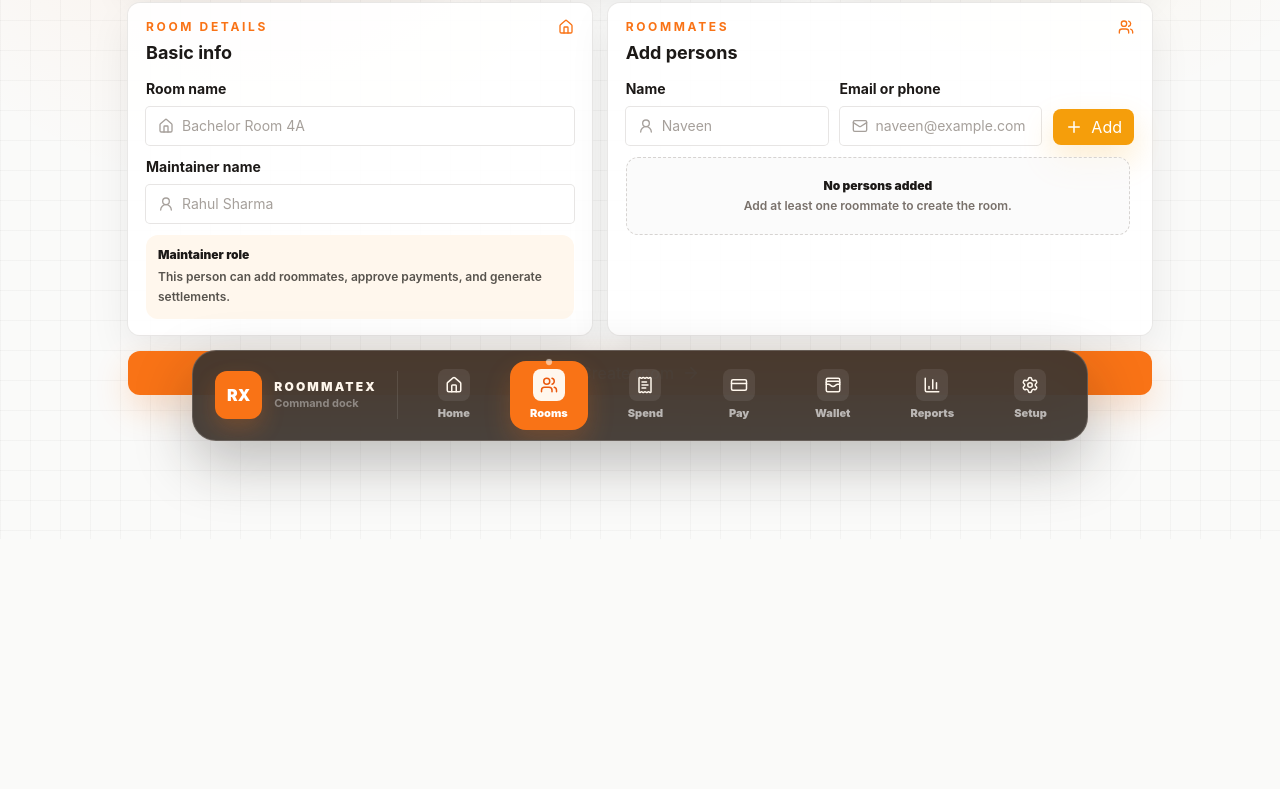
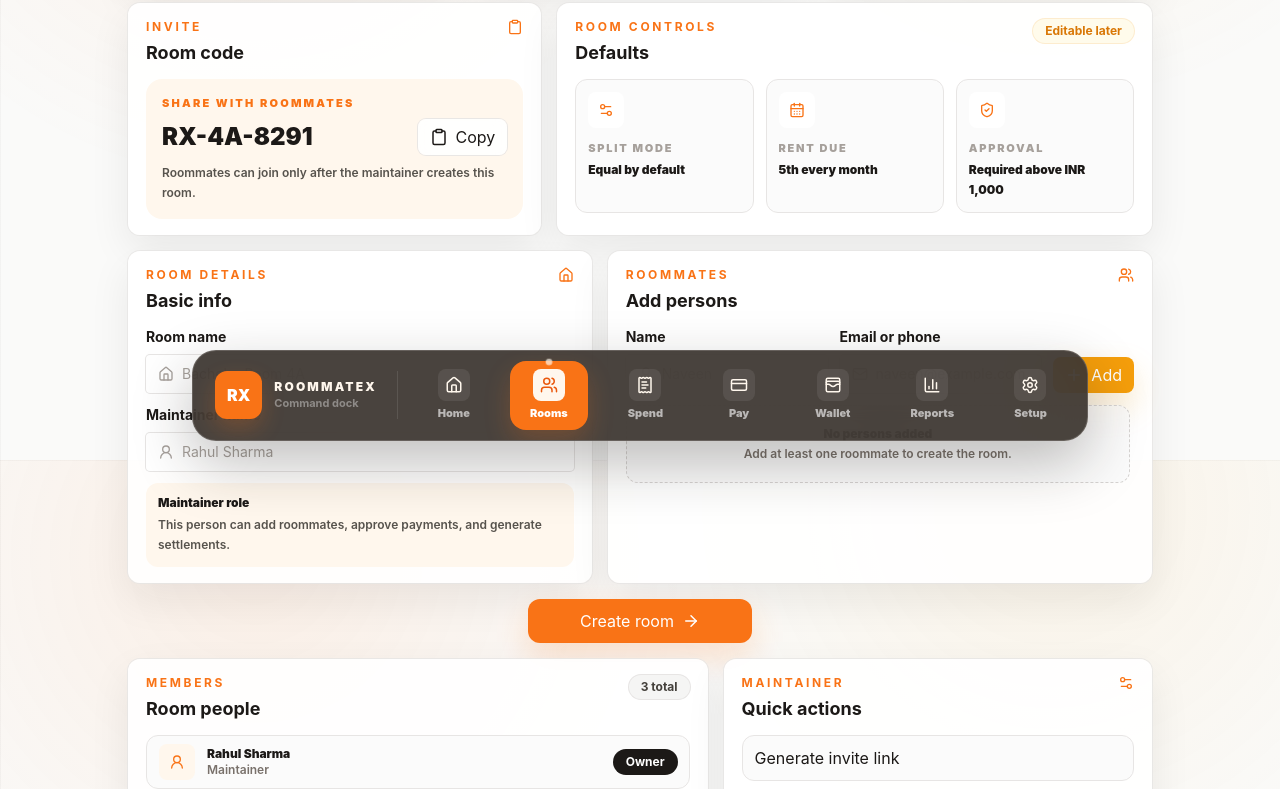
Before and after one commit to JayaramireddyMeeniga/splitwise, a React (Vite) app: page /rooms in a window 1280 px wide. Shown: the part 340-1129 px from the top of the page. Before the commit the page ends 879 px from the top, so only its background shows below. Built offline with nearby package versions, Linux system fonts and the light colour scheme.

Commit message:
feat: enhance RoomList and RoomSetup components; improve button styling and add room options and member display

```diff
--- a/src/pages/Onboarding/RoomSetup.jsx
+++ b/src/pages/Onboarding/RoomSetup.jsx
@@ -186,7 +186,7 @@ const RoomSetup = () => {
           </div>
         </Card>
 
-        <Button className="w-full rounded-xl" icon={ArrowRight} iconPosition="right" type="submit">
+        <Button className="mx-auto min-w-52 rounded-xl px-8" icon={ArrowRight} iconPosition="right" type="submit">
           Create room
         </Button>
 
--- a/src/pages/Rooms/RoomList.jsx
+++ b/src/pages/Rooms/RoomList.jsx
@@ -2,10 +2,14 @@ import { createElement } from 'react'
 import {
   ArrowRight,
   Building2,
+  CalendarDays,
   CheckCircle2,
+  Clipboard,
   Home,
   Mail,
   Plus,
+  Settings2,
+  ShieldCheck,
   Trash2,
   UserRound,
   Users,
@@ -21,6 +25,18 @@ const roomSteps = [
   { label: 'Create room', icon: Building2 },
   { label: 'Add people', icon: Users },
   { label: 'Open ledger', icon: CheckCircle2 },
+]
+
+const roomOptions = [
+  { label: 'Split mode', value: 'Equal by default', icon: Settings2 },
+  { label: 'Rent due', value: '5th every month', icon: CalendarDays },
+  { label: 'Approval', value: 'Required above INR 1,000', icon: ShieldCheck },
+]
+
+const sampleMembers = [
+  { name: 'Rahul Sharma', role: 'Maintainer', status: 'Owner' },
+  { name: 'Arun Kumar', role: 'Roommate', status: 'Invited' },
+  { name: 'Sai Teja', role: 'Roommate', status: 'Active' },
 ]
 
 const RoomList = () => {
@@ -106,6 +122,49 @@ const RoomList = () => {
             </div>
           </Card>
         ))}
+      </section>
+
+      <section className="mb-4 grid gap-4 xl:grid-cols-[0.82fr_1.18fr]">
+        <Card className="p-4 shadow-none">
+          <CardHeader className="mb-3">
+            <CardTitle eyebrow="invite">Room code</CardTitle>
+            <Clipboard className="h-4 w-4 text-primary" />
+          </CardHeader>
+          <div className="rounded-2xl bg-primary-light p-4">
+            <p className="text-[11px] font-black uppercase tracking-[0.2em] text-primary">
+              share with roommates
+            </p>
+            <div className="mt-2 flex items-center justify-between gap-3">
+              <p className="text-2xl font-black text-ink">RX-4A-8291</p>
+              <Button size="sm" variant="secondary" className="rounded-lg" icon={Clipboard}>
+                Copy
+              </Button>
+            </div>
+            <p className="mt-2 text-xs font-semibold leading-5 text-stone-600">
+              Roommates can join only after the maintainer creates this room.
+            </p>
+          </div>
+        </Card>
+
+        <Card className="p-4 shadow-none">
+          <CardHeader className="mb-3">
+            <CardTitle eyebrow="room controls">Defaults</CardTitle>
+            <Badge tone="warning">Editable later</Badge>
+          </CardHeader>
+          <div className="grid gap-3 md:grid-cols-3">
+            {roomOptions.map(({ label, value, icon }) => (
+              <div key={label} className="rounded-xl border border-stone-200 bg-stone-50/70 p-3">
+                <div className="mb-3 grid h-9 w-9 place-items-center rounded-lg bg-surface text-primary">
+                  {createElement(icon, { className: 'h-4 w-4' })}
+                </div>
+                <p className="text-[11px] font-black uppercase tracking-[0.16em] text-stone-400">
+                  {label}
+                </p>
+                <p className="mt-1 text-xs font-black leading-5 text-ink">{value}</p>
+              </div>
+            ))}
+          </div>
+        </Card>
       </section>
 
       <form className="grid gap-4 xl:grid-cols-[0.92fr_1.08fr]" onSubmit={handleCreateRoom}>
@@ -225,12 +284,60 @@ const RoomList = () => {
           </div>
         </Card>
 
-        <div className="xl:col-span-2">
-          <Button className="w-full rounded-xl" icon={ArrowRight} iconPosition="right" type="submit">
+        <div className="flex justify-center xl:col-span-2">
+          <Button className="min-w-56 rounded-xl px-8" icon={ArrowRight} iconPosition="right" type="submit">
             Create room
           </Button>
         </div>
       </form>
+
+      <section className="mt-4 grid gap-4 xl:grid-cols-[1.15fr_0.85fr]">
+        <Card className="p-4 shadow-none">
+          <CardHeader className="mb-3">
+            <CardTitle eyebrow="members">Room people</CardTitle>
+            <Badge tone="neutral">{sampleMembers.length + invites.length} total</Badge>
+          </CardHeader>
+          <div className="grid gap-2">
+            {[...sampleMembers, ...invites.map((invite) => ({ ...invite, role: 'Roommate', status: 'Draft' }))].map((member) => (
+              <div
+                key={`${member.name}-${member.status}`}
+                className="flex items-center justify-between gap-3 rounded-xl border border-stone-200 bg-stone-50/70 px-3 py-2"
+              >
+                <div className="flex min-w-0 items-center gap-3">
+                  <div className="grid h-9 w-9 shrink-0 place-items-center rounded-lg bg-primary-light text-primary">
+                    <UserRound className="h-4 w-4" />
+                  </div>
+                  <div className="min-w-0">
+                    <p className="truncate text-xs font-black text-ink">{member.name}</p>
+                    <p className="truncate text-xs font-semibold text-stone-500">{member.role}</p>
+                  </div>
+                </div>
+                <Badge tone={member.status === 'Owner' ? 'dark' : member.status === 'Active' ? 'success' : 'info'}>
+                  {member.status}
+                </Badge>
+              </div>
+            ))}
+          </div>
+        </Card>
+
+        <Card className="p-4 shadow-none">
+          <CardHeader className="mb-3">
+            <CardTitle eyebrow="maintainer">Quick actions</CardTitle>
+            <Settings2 className="h-4 w-4 text-primary" />
+          </CardHeader>
+          <div className="grid gap-2">
+            {['Generate invite link', 'Transfer ownership', 'Set rent due date', 'Archive inactive member'].map((action) => (
+              <button
+                key={action}
+                type="button"
+                className="rounded-xl border border-stone-200 bg-stone-50/70 px-3 py-2.5 text-left text-xs font-black text-ink transition hover:border-primary/30 hover:bg-primary-light"
+              >
+                {action}
+              </button>
+            ))}
+          </div>
+        </Card>
+      </section>
     </div>
   )
 }
```
